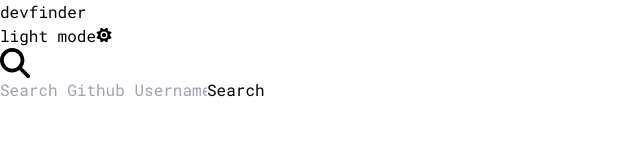
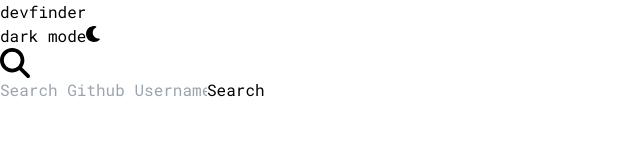
Before and after one commit to kenethjhon99/frontend-mentor, a Next.js app: page / in a window 1280 px wide. Shown: the top 160 px of the page, without its empty margins (0-640 px from the left). Built offline with nearby package versions, Linux system fonts and the light colour scheme.

Commit message:
arreglado el localhost

```diff
--- a/src/components/Navbar.tsx
+++ b/src/components/Navbar.tsx
@@ -3,12 +3,20 @@
 import { useEffect, useState } from "react";
 import MoonIcon from "./icons/MoonIcon";
 
-const initialTheme = localStorage.getItem("theme") || "light" || window.matchMedia("(prefers-color-scheme: dark)").matches
-  ? "dark"
-  : "light";
 
 const Navbar = () => {
-  const [theme, setTheme] = useState<"light" | "dark">(initialTheme as "light" | "dark");
+  const [theme, setTheme] = useState<"light" | "dark">("light");
+
+    useEffect(() => {
+      const savedTheme = localStorage.getItem("theme");
+      const prefersDark = window.matchMedia("(prefers-color-scheme: dark)").matches;
+
+      if (savedTheme === "dark" || (!savedTheme && prefersDark)) {
+        setTheme("dark");
+      } else {
+        setTheme("light");
+      }
+    }, []);
 
     useEffect(() => {
 
```
